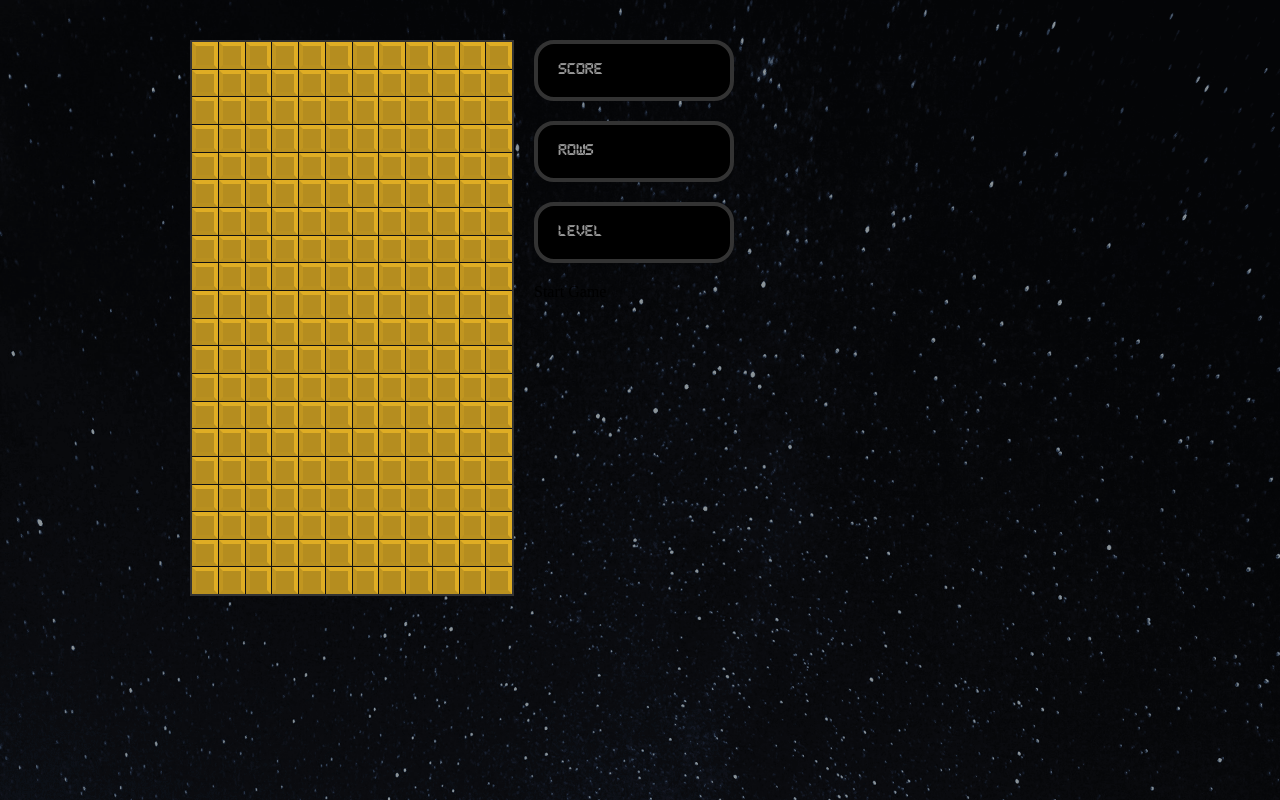
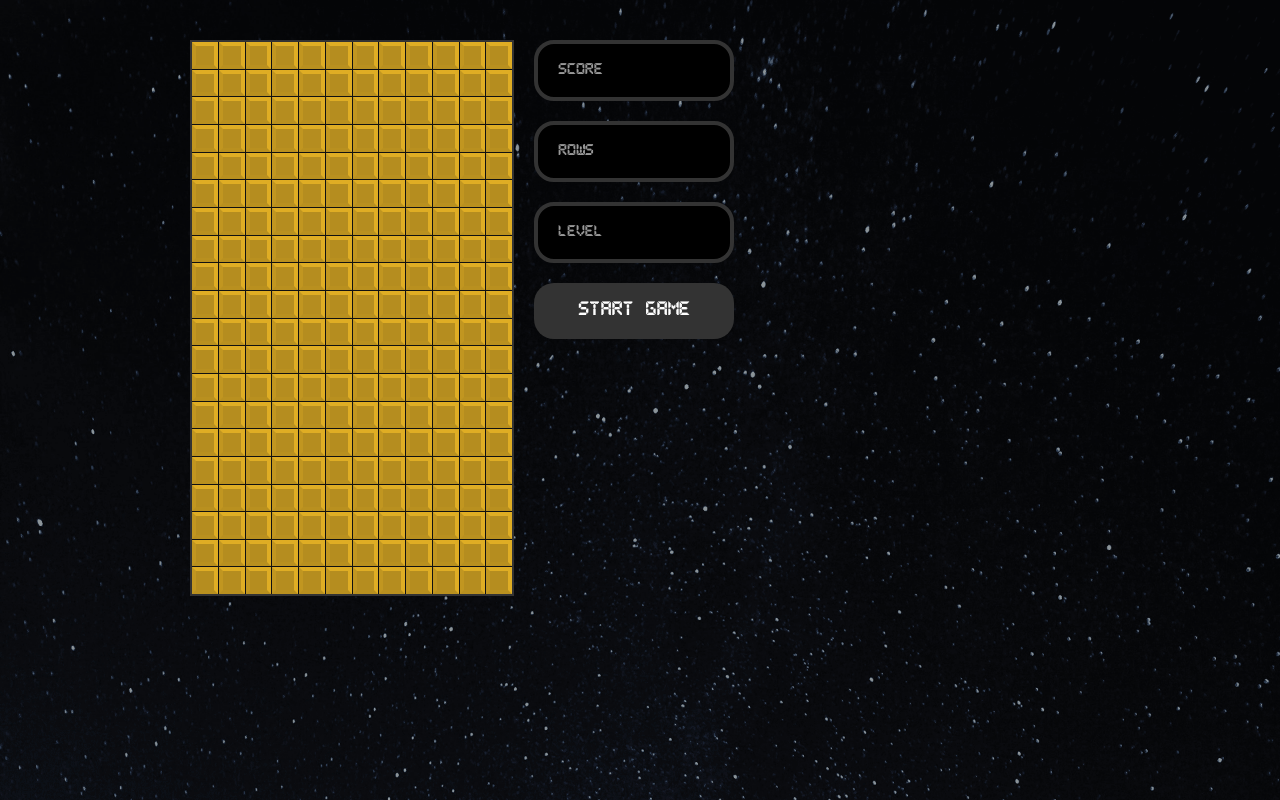
Before and after one commit to ibejarano/react-tetris, a React (Create React App) app: page / in a window 1280 px wide. Built offline with nearby package versions, Linux system fonts and the light colour scheme.

Commit message:
Added Start Button style

```diff
--- a/src/components/StartButton.js
+++ b/src/components/StartButton.js
@@ -1,7 +1,8 @@
 import React from 'react';
+import { StyledStartButton } from './styles/StyledStartButton';
 
 const StartButton = ( { callback } ) => (
-    <div> Start Game </div>
+    <StyledStartButton onClick={callback}> Start Game </StyledStartButton>
 )
 
-export default StartButton
+export default StartButton;
--- /dev/null
+++ b/src/components/styles/StyledStartButton.js
@@ -0,0 +1,17 @@
+import styled from 'styled-components';
+
+export const StyledStartButton = styled.button`
+    box-sizing: border-box;
+    margin: 0 0 20px 0;
+    padding: 20px;
+    min-height: 30px;
+    width: 100%;
+    border-radius: 20px;
+    color: white;
+    border: none;
+    background: #333;
+    font-family: Pixel, Arial, Helvetica, sans-serif;
+    font-size: 1rem;
+    outline: none;
+    cursor: pointer;
+`
```
